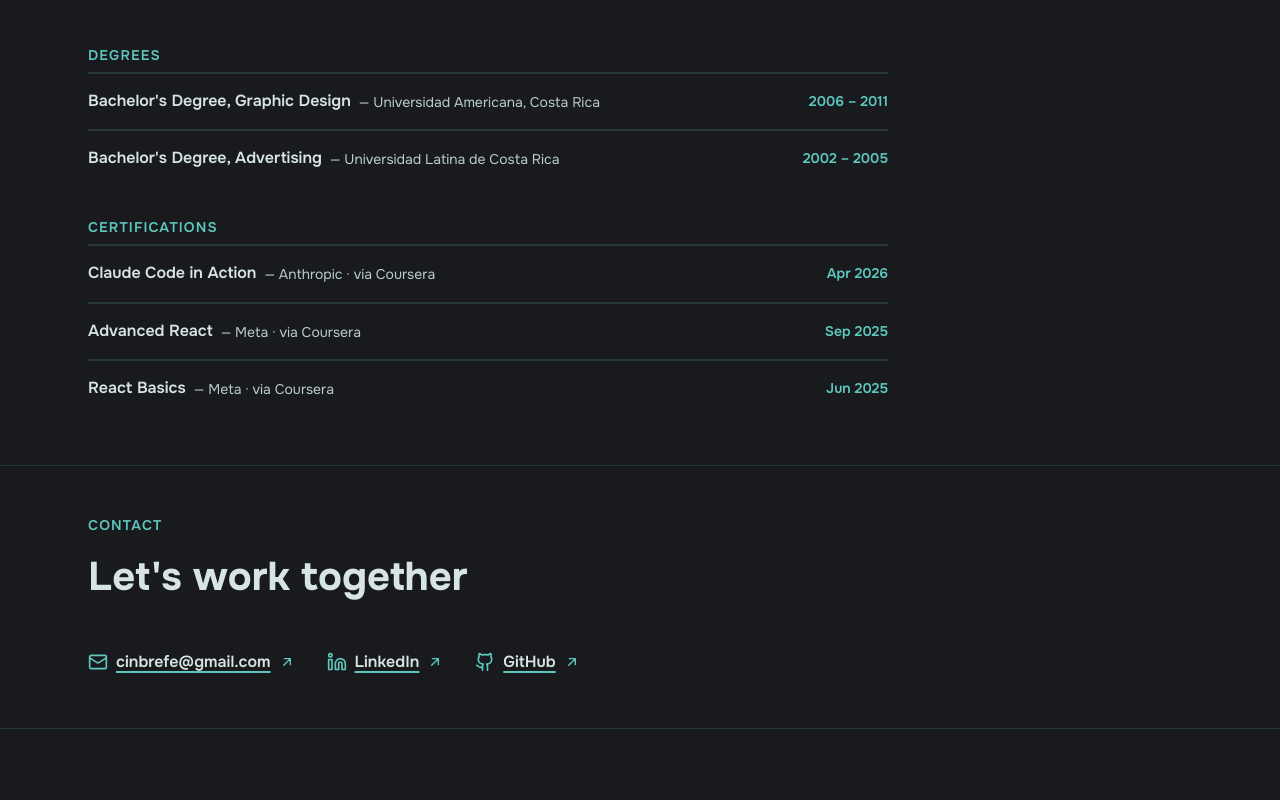
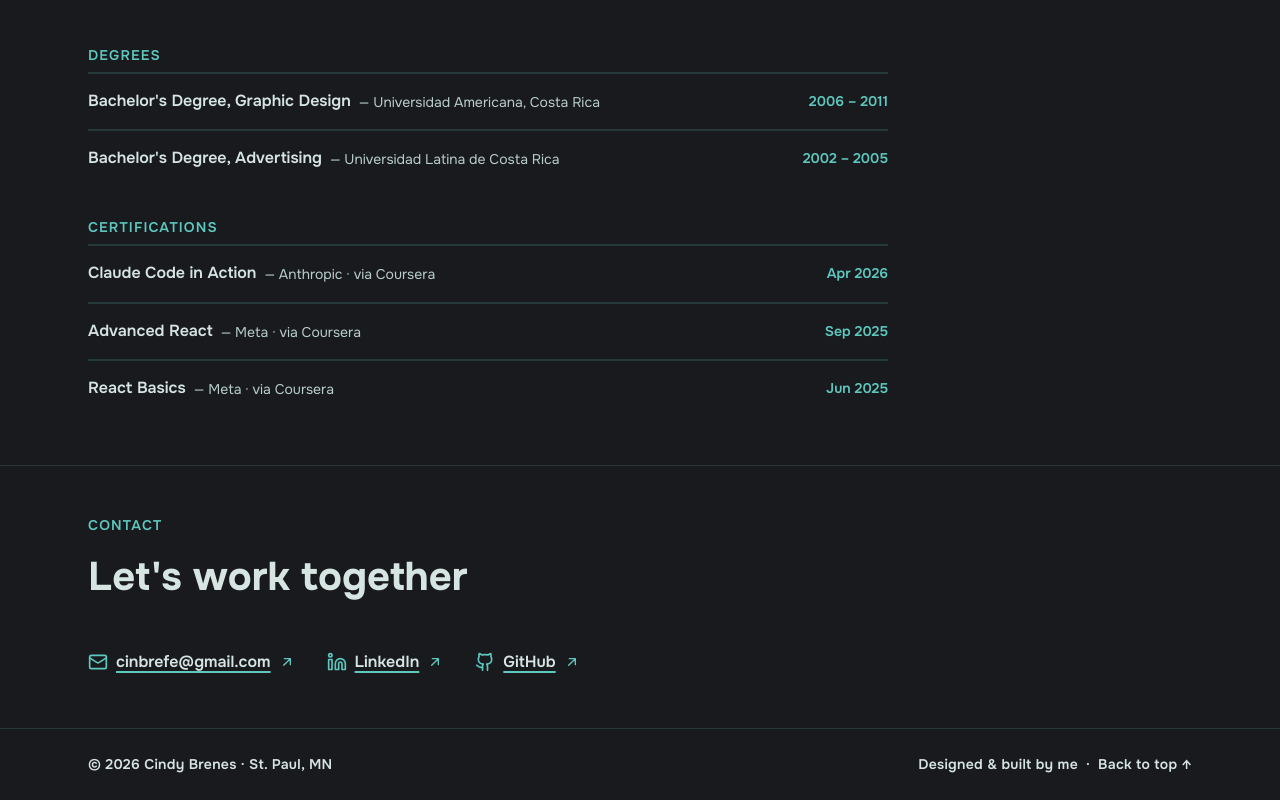
Before and after one commit to cinbrefe/personal-portfolio, a React (Vite) app: page /projects/american-express in a window 1280 px wide. Shown: the part 3906-4706 px from the top of the page. Before the commit the page ends 4635 px from the top, so only its background shows below. Built offline with nearby package versions, Linux system fonts and the light colour scheme.

Commit message:
Add footer and fix back-to-top scrolling

```diff
--- a/src/App.jsx
+++ b/src/App.jsx
@@ -7,10 +7,11 @@ import Projects from './components/sections/Projects/Projects.jsx';
 import Experience from './components/sections/Experience/Experience.jsx';
 import Education from './components/sections/Education/Education.jsx';
 import Contact from './components/sections/Contact/Contact.jsx';
+import Footer from './components/layout/Footer/Footer.jsx';
 
 export default function App() {
 	return (
-		<div>
+		<div id="top">
 			<a className="skip-link" href="#main">{a11y.skipLink}</a>
 			<Header />
 			<main id="main" tabIndex={-1}>
@@ -22,6 +23,7 @@ export default function App() {
 				<Education />
 				<Contact />
 			</main>
+			<Footer />
 		</div>
 	);
 }
--- /dev/null
+++ b/src/components/layout/Footer/Footer.jsx
@@ -0,0 +1,18 @@
+import { footer } from '../../../content/copy.js';
+import './Footer.scss';
+
+export default function Footer() {
+	const { text, credit, backToTop } = footer;
+
+	return (
+		<footer className="site-footer">
+			<div className="container site-footer__inner">
+				<p className="site-footer__text">{text}</p>
+				<div className="site-footer__meta">
+					<p className="site-footer__credit">{credit}</p>
+					<a className="site-footer__top-link" href={backToTop.href}>{backToTop.label}</a>
+				</div>
+			</div>
+		</footer>
+	);
+}
--- /dev/null
+++ b/src/components/layout/Footer/Footer.scss
@@ -0,0 +1,38 @@
+@use '../../../styles/abstracts/variables' as *;
+@use '../../../styles/abstracts/mixins' as *;
+
+.site-footer {
+	padding-block: $spacing-lg;
+
+	&__inner {
+		@include flex($justify: space-between, $align: center, $wrap: wrap);
+		font-size: $font-size-sm;
+		font-weight: $font-weight-semibold;
+		gap: $spacing-sm;
+		letter-spacing: $letter-spacing-wide;
+
+		@include respond-to(md) {
+			gap: $spacing-md $spacing-xl;
+		}
+	}
+
+	&__meta {
+		@include flex($align: center);
+		gap: $spacing-sm;
+	}
+
+	&__credit::after {
+		content: '·' / '';
+		margin-left: $spacing-sm;
+	}
+
+	&__top-link {
+		color: $color-text;
+		text-decoration: none;
+
+		&:focus-visible,
+		&:hover {
+			color: $color-interactive;
+		}
+	}
+}
--- a/src/components/layout/Header/Header.jsx
+++ b/src/components/layout/Header/Header.jsx
@@ -16,7 +16,6 @@ export default function Header() {
 
 	return (
 		<header
-			id="top"
 			className={`site-header page-section page-section--compact${isScrolled ? ' site-header--scrolled' : ''}`}
 		>
 			<div className="container site-header__inner">
--- a/src/styles/abstracts/_variables.scss
+++ b/src/styles/abstracts/_variables.scss
@@ -42,7 +42,8 @@ $font-size-xl: 1.5rem; // 24px
 $font-size-2xl: 2rem; // 32px
 $font-size-3xl: 2.5rem; // 40px
 $font-size-4xl: 3rem; // 48px
-$letter-spacing-wider: 0.08em;
+$letter-spacing-wide: 0.02em; // subtle, for small bold text
+$letter-spacing-wider: 0.08em; // uppercase text, which looks cramped without extra space
 $line-height-heading: 1.2;
 
 // Spacing
```
